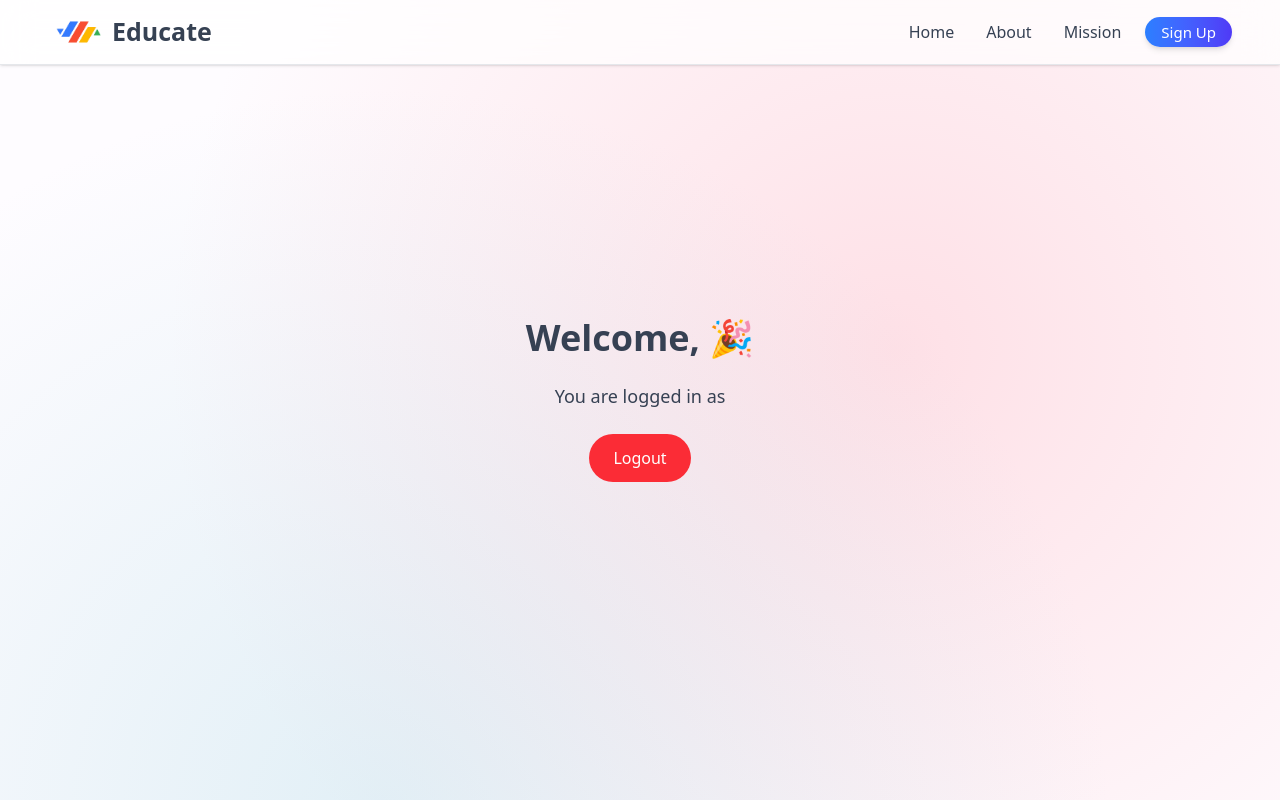
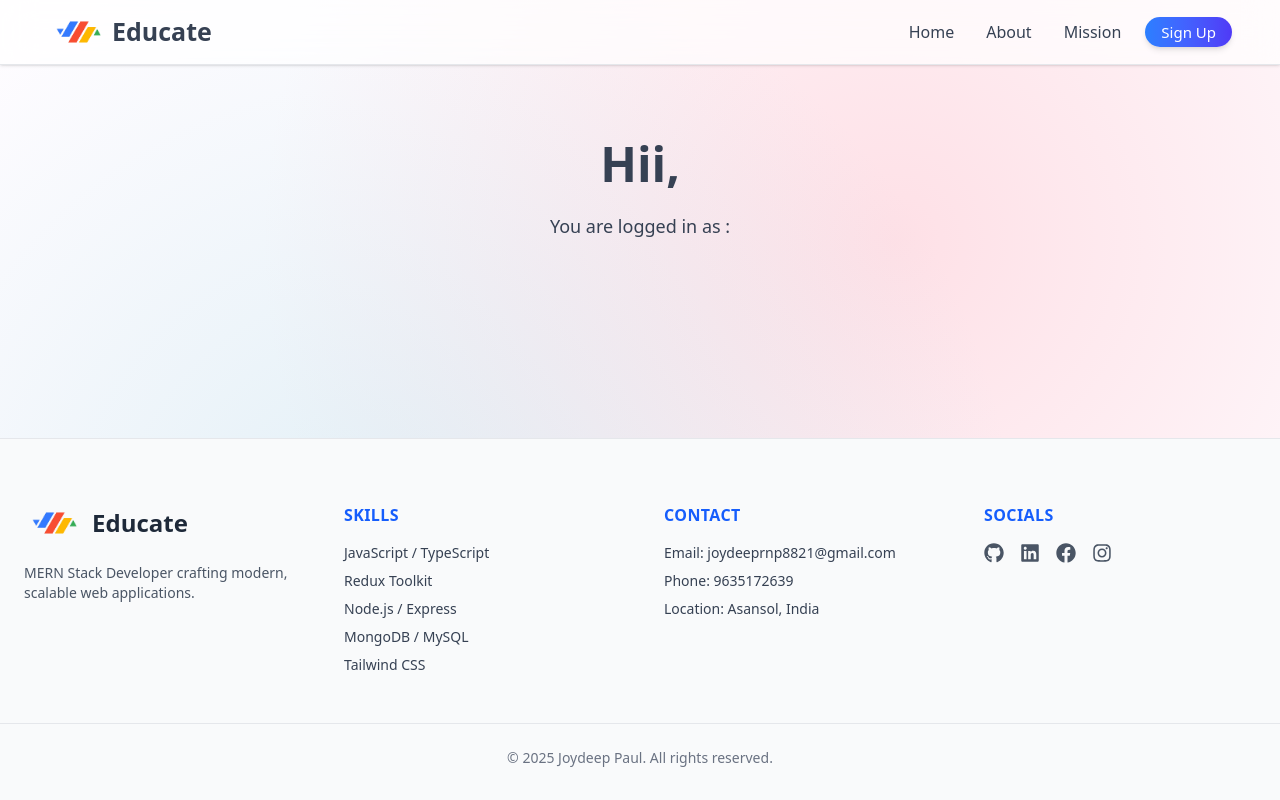
Before and after one commit to joydeep-07/Educate, a React (Vite) app in the folder frontend/: page /dashboard in a window 1280 px wide. Shown: the top 800 px of the page. Built offline with nearby package versions, Linux system fonts and the light colour scheme.

Commit message:
Logout Fixed

```diff
--- a/frontend/src/layouts/Navbar.jsx
+++ b/frontend/src/layouts/Navbar.jsx
@@ -1,14 +1,29 @@
 import React, { useState } from "react";
 import logo from "../assets/images/logo.png";
 import { useNavigate } from "react-router-dom";
+import { useSelector, useDispatch } from "react-redux";
+import { logout } from "../redux/slices/authSlice";
+
 const Navbar = () => {
   const [mobileOpen, setMobileOpen] = useState(false);
   const navigate = useNavigate();
+  const dispatch = useDispatch();
+
+  const { user, token } = useSelector((state) => state.auth); // ✅ check auth state
+
+  const handleLogout = () => {
+    dispatch(logout());
+    navigate("/register");
+  };
+
   return (
     <nav className="fixed top-0 left-0 w-full z-50 bg-white/70 backdrop-blur-lg border-b border-gray-200 shadow-sm">
       <div className="max-w-8xl mx-auto px-6 md:px-12 flex justify-between items-center h-16">
         {/* Logo Section (always left) */}
-        <div className="flex items-center gap-1 cursor-pointer">
+        <div
+          className="flex items-center gap-1 cursor-pointer"
+          onClick={() => navigate("/")}
+        >
           <img className="h-10 object-contain" src={logo} alt="Educate Logo" />
           <h1 className="text-[25px] font-semibold text-gray-700">Educate</h1>
         </div>
@@ -17,9 +32,9 @@
         <div className="flex items-center gap-6">
           {/* Desktop Links */}
           <div className="hidden md:flex gap-8 text-md font-medium text-gray-700">
-            {["Home", "About","Mission" ].map((item) => (
+            {["Home", "About", "Mission"].map((item) => (
               <span
-              onClick={()=>navigate("/")}
+                onClick={() => navigate("/")}
                 key={item}
                 className="relative cursor-pointer hover:text-blue-600 transition-colors group"
               >
@@ -31,12 +46,21 @@
 
           {/* CTA Button */}
           <div className="hidden md:block">
+            {token ? (
+              <button
+                onClick={handleLogout}
+                className="text-[15px] bg-red-500 text-white px-4 py-1 rounded-full shadow-md hover:shadow-lg transform transition-all"
+              >
+                Logout
+              </button>
+            ) : (
               <button
                 onClick={() => navigate("/register")}
                 className="signup-btn text-[15px] bg-gradient-to-r from-blue-500 to-indigo-600 text-white px-4 py-1 rounded-full shadow-md hover:shadow-lg transform transition-all"
               >
                 Sign Up
               </button>
+            )}
           </div>
 
           {/* Mobile Menu Button */}
@@ -62,11 +86,21 @@
             <li className="hover:text-blue-600 transition-colors cursor-pointer">
               Contact
             </li>
+            {token ? (
               <button
-            onClick={()=>navigate("/register")}
-            className="bg-gradient-to-r from-blue-500 to-indigo-600 text-white px-4 py-2 rounded-full shadow-md hover:shadow-lg transform hover:scale-105 transition-all">
+                onClick={handleLogout}
+                className="bg-red-500 text-white px-4 py-2 rounded-full shadow-md hover:shadow-lg transform hover:scale-105 transition-all"
+              >
+                Logout
+              </button>
+            ) : (
+              <button
+                onClick={() => navigate("/register")}
+                className="bg-gradient-to-r from-blue-500 to-indigo-600 text-white px-4 py-2 rounded-full shadow-md hover:shadow-lg transform hover:scale-105 transition-all"
+              >
                 Sign Up
               </button>
+            )}
           </ul>
         </div>
       )}
--- a/frontend/src/pages/DashBoard.jsx
+++ b/frontend/src/pages/DashBoard.jsx
@@ -1,7 +1,6 @@
 // src/components/Dashboard.jsx
 import React, { useEffect, useState } from "react";
 import { useSelector, useDispatch } from "react-redux";
-import { logout } from "../redux/slices/authSlice";
 import { useNavigate } from "react-router-dom";
 
 const Dashboard = () => {
@@ -11,7 +10,6 @@
 
   const [freshUser, setFreshUser] = useState(user);
 
-  // Fetch user details from backend
   useEffect(() => {
     if (token) {
       fetch("http://localhost:3000/api/auth/me", {
@@ -31,24 +29,13 @@
     }
   }, [token]);
 
-  const handleLogout = () => {
-    dispatch(logout());
-    navigate("/register");
-  };
 
   return (
-    <div className="flex flex-col items-center justify-center min-h-screen text-gray-700">
-      <h1 className="text-4xl font-semibold mb-6">
-        Welcome, {freshUser?.firstname} {freshUser?.lastname} 🎉
+    <div className="flex flex-col items-center justify-center pt-35 text-gray-700">
+      <h1 className="text-5xl font-semibold mb-6">
+        Hii, {freshUser?.firstname}
       </h1>
-      <p className="text-lg mb-6">You are logged in as {freshUser?.email}</p>
-
-      <button
-        onClick={handleLogout}
-        className="px-6 py-3 bg-red-500 text-white rounded-full hover:bg-red-600 transition"
-      >
-        Logout
-      </button>
+      <p className="text-lg mb-6">You are logged in as :  {freshUser?.email}</p>
     </div>
   );
 };
--- a/frontend/src/pages/Home.jsx
+++ b/frontend/src/pages/Home.jsx
@@ -9,7 +9,7 @@
       <div className="flex flex-col mt-20 mb-10 justify-center items-center px-6">
         <div className="wrapper max-w-8xl w-full flex flex-col md:flex-row items-center justify-between py-10">
           {/* Left Text Section */}
-          <div className="text md:w-1/2 pl-10">
+          <div className="text md:w-1/2 pl-20">
             <h1 className="uppercase text-lg font-medium text-amber-500 tracking-widest pl-1">
               Let's do Something
             </h1>
```
Lines whose indentation alone changed are shown as unchanged.
